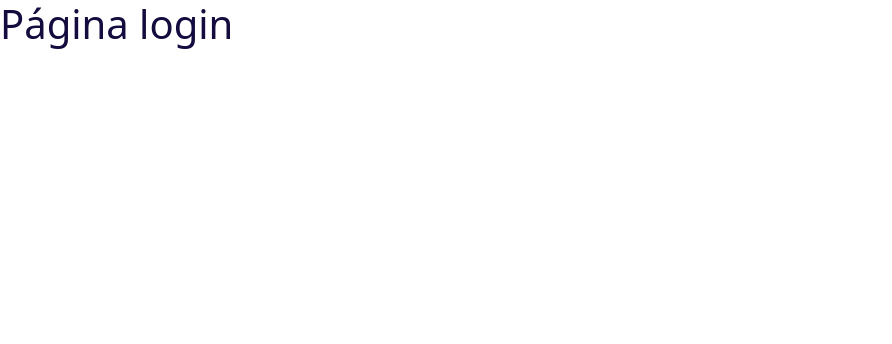
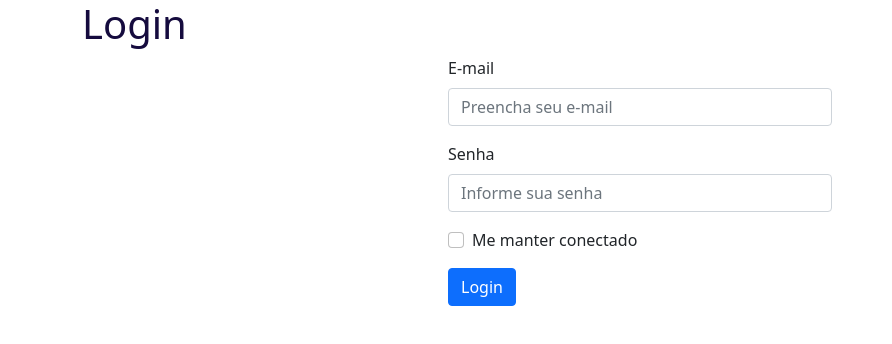
Before and after one commit to GeCardoso01/ProjetoIntegradorIIUNIVESP, a React (Create React App) app in the folder client/pi2_univesp_taquaral/: page /login in a window 1280 px wide. Shown: the top 344 px of the page, without its empty margins (0-892 px from the left). Built offline with nearby package versions, Linux system fonts and the light colour scheme.

Commit message:
página de login criada, dados sendo interceptados pelas funções hook. incio da configuração de login com o banco de dados. mudança de algumas pastas e nomes para melhorar a estrutura do projeto

```diff
--- /dev/null
+++ b/client/pi2_univesp_taquaral/src/components/FormLogin.jsx
@@ -0,0 +1,49 @@
+//import dos componentes do react utilizados
+import Form from 'react-bootstrap/Form'
+import Button from 'react-bootstrap/Button'
+
+//import de funções Hook
+import { useState } from "react"
+
+function FormLogin() {
+
+    const [email, setEmail] = useState("")
+    const [password, setPassword] = useState("")
+
+    const handleSubmit = (e) => {
+        e.preventDefault()
+        console.log("enviado", {email, password})
+    }
+
+    //função Handle do envio para transmitir informações ao servidor
+    const handleClickButton = () => {
+
+    }
+
+    return (
+    <Form onSubmit={handleSubmit}>
+    <Form.Group className="mb-3" controlId="formBasicEmail">
+    <Form.Label>E-mail</Form.Label>
+    <Form.Control type="email" placeholder="Preencha seu e-mail"
+    value={email} onChange={(e) => setEmail(e.target.value)}/>
+    <Form.Text className="text-muted">
+    </Form.Text>
+    </Form.Group>
+
+    <Form.Group className="mb-3" controlId="formBasicPassword">
+    <Form.Label>Senha</Form.Label>
+    <Form.Control type="password" placeholder="Informe sua senha"
+    value={password} onChange={(e) => setPassword(e.target.value)} />
+    </Form.Group>
+    <Form.Group className="mb-3" controlId="formBasicCheckbox">
+    <Form.Check type="checkbox" label="Me manter conectado" />
+    </Form.Group>
+    <Button variant="primary" type="submit"
+    onClick={() => handleClickButton()} >
+    Login
+    </Button>
+    </Form>
+    )
+}
+
+export default FormLogin
--- a/client/pi2_univesp_taquaral/src/pages/Login/index.js
+++ /dev/null
@@ -1,9 +0,0 @@
-import React from "react"
-
-function Login() {
-    return (
-        <h1>Página login</h1>
-    )
-}
-
-export default Login
--- /dev/null
+++ b/client/pi2_univesp_taquaral/src/pages/Login/index.jsx
@@ -0,0 +1,19 @@
+//import de componentes react-boostrap
+import Container from "react-bootstrap/esm/Container"
+import FormLogin from "../../components/FormLogin"
+
+//import do arquivo css
+import './login.css'
+
+
+function Login() {
+    return (
+        <Container md={{span:6, offset: 3 }}>
+            <h1>Login</h1>
+            <div className="formLoginComponent"><FormLogin /></div>
+
+        </Container>
+    )
+}
+
+export default Login
--- /dev/null
+++ b/client/pi2_univesp_taquaral/src/pages/Login/login.css
@@ -0,0 +1,5 @@
+.formLoginComponent {
+    width: 30vw;
+    align-self: center;
+    justify-self: center;
+}
--- a/client/pi2_univesp_taquaral/src/pages/Main/index.jsx
+++ b/client/pi2_univesp_taquaral/src/pages/Main/index.jsx
@@ -12,7 +12,6 @@ function Main() {
     return (
         <Container>
             <Link class="link" to="/"> <h1> Página inicial </h1></Link>
-
             <ul>
                 <li>
                     <Link to="/form"> Registre-se </Link>
@@ -21,7 +20,6 @@ function Main() {
                     <Link to="/login"> Login </Link>
                 </li>
             </ul>
-
         </Container>
 
     )
--- a/client/pi2_univesp_taquaral/src/pages/Form/index.js
+++ b/client/pi2_univesp_taquaral/src/pages/Register/index.jsx
@@ -1,7 +1,5 @@
-import React from "react"
-
 //import do componente Form
-import Formulario from "../../components/Form"
+import Formulario from "../../components/FormRegister"
 
 
 
--- a/client/pi2_univesp_taquaral/src/routes.js
+++ b/client/pi2_univesp_taquaral/src/routes.js
@@ -2,16 +2,16 @@ import React from 'react'
 import { BrowserRouter, Routes, Route } from "react-router-dom";
 
 //import de component
-import Main from './pages/Main/index'
+import Main from './pages/Main'
 import Login from './pages/Login'
-import Form from './pages/Form'
+import Register from './pages/Register'
 
 function AppRoutes() {
     return (
         <BrowserRouter>
             <Routes>
                 <Route path="/" element={<Main />} />
-                <Route path="/form" element={<Form />} />
+                <Route path="/form" element={<Register />} />
                 <Route path="/login" element={<Login />} />
             </Routes>
         </BrowserRouter>
```
Also changed, not shown: client/pi2_univesp_taquaral/src/components/FormRegister.jsx (renamed from client/pi2_univesp_taquaral/src/components/Form.jsx).
